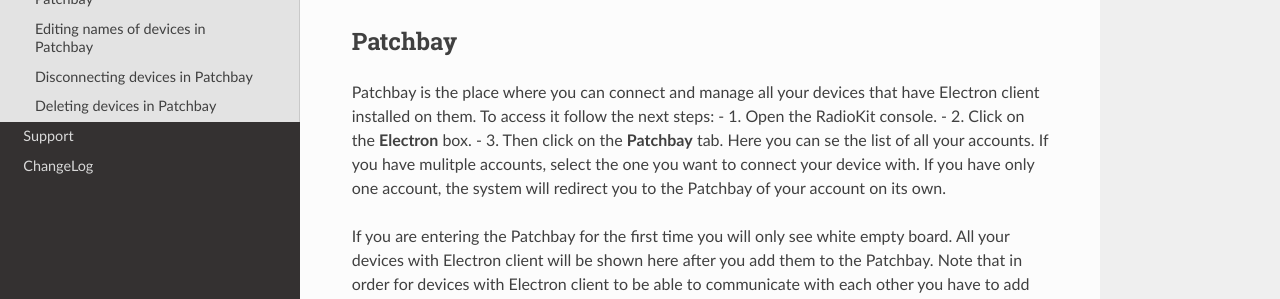
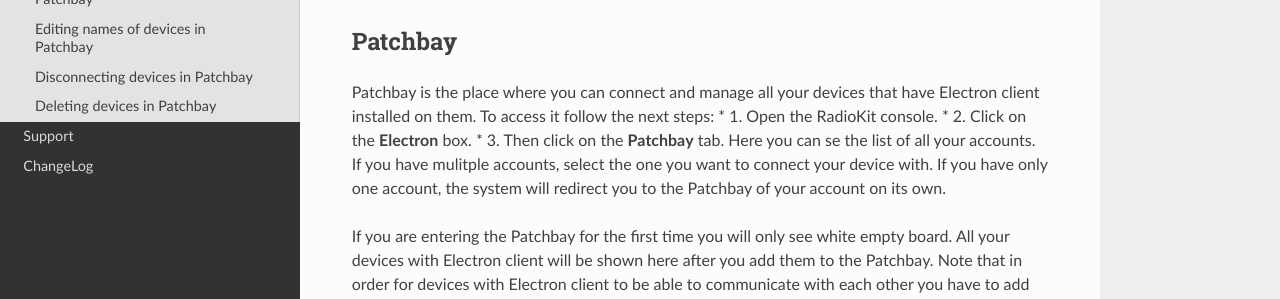
Before and after one commit to radiokit/electron-docs, a Sphinx documentation site: the page built from docs/source/installation.rst, in a window 1280 px wide and 900 px high. Shown: the part 391-690 px from the top of the window. Built offline with Sphinx 7.4.7 and the Read the Docs theme 2.0.0, drawn with Linux system fonts in a browser that asks for light colours.

```diff
--- a/docs/source/installation.rst
+++ b/docs/source/installation.rst
@@ -17,9 +17,9 @@ Patchbay
 -------------
 
 Patchbay is the place where you can connect and manage all your devices that have Electron client installed on them. To access it follow the next steps:
-- 1. Open the RadioKit console.
-- 2. Click on the **Electron** box.
-- 3. Then click on the **Patchbay** tab.
+* 1. Open the RadioKit console.
+* 2. Click on the **Electron** box.
+* 3. Then click on the **Patchbay** tab.
 Here you can se the list of all your accounts. If you have mulitple accounts, select the one you
 want to connect your device with. If you have only one account, the system will redirect you to the Patchbay of your account on its own.
 
@@ -33,13 +33,13 @@ Add a new device in Patchbay
 In order to connect your device to the system you have to first add it to the Patchbay. In the Patchbay screen, you will see three buttons
 in the upper left corner. The buttons are: Add device, Edit device and Delete (garbage bin icon).
 
-- 1. Click on the **Add device** button. A pop-up screen will come up asking you to name your new device.
-- 2. Insert the name of your new device (example: Journalist one) and click the Add device button.
+* 1. Click on the **Add device** button. A pop-up screen will come up asking you to name your new device.
+* 2. Insert the name of your new device (example: Journalist one) and click the Add device button.
 Another pop-up screen will come up containg the set up code for your new device as well as the download links to Electron clients.
 
 **Bear in mind that each code is valid for only 15 minutes after which you will have to start the set up again if you need a new working code**
 
-- 3. Copy or write down your code and click Close button. Your device will now appear on the Patchbay board. It will look like a blue rectangle and it will have the name
+* 3. Copy or write down your code and click Close button. Your device will now appear on the Patchbay board. It will look like a blue rectangle and it will have the name
 you gave it, but **it won't be active until you put the code in the Electron client**.
 
 Insert the Patchbay code in the Electron client
```
